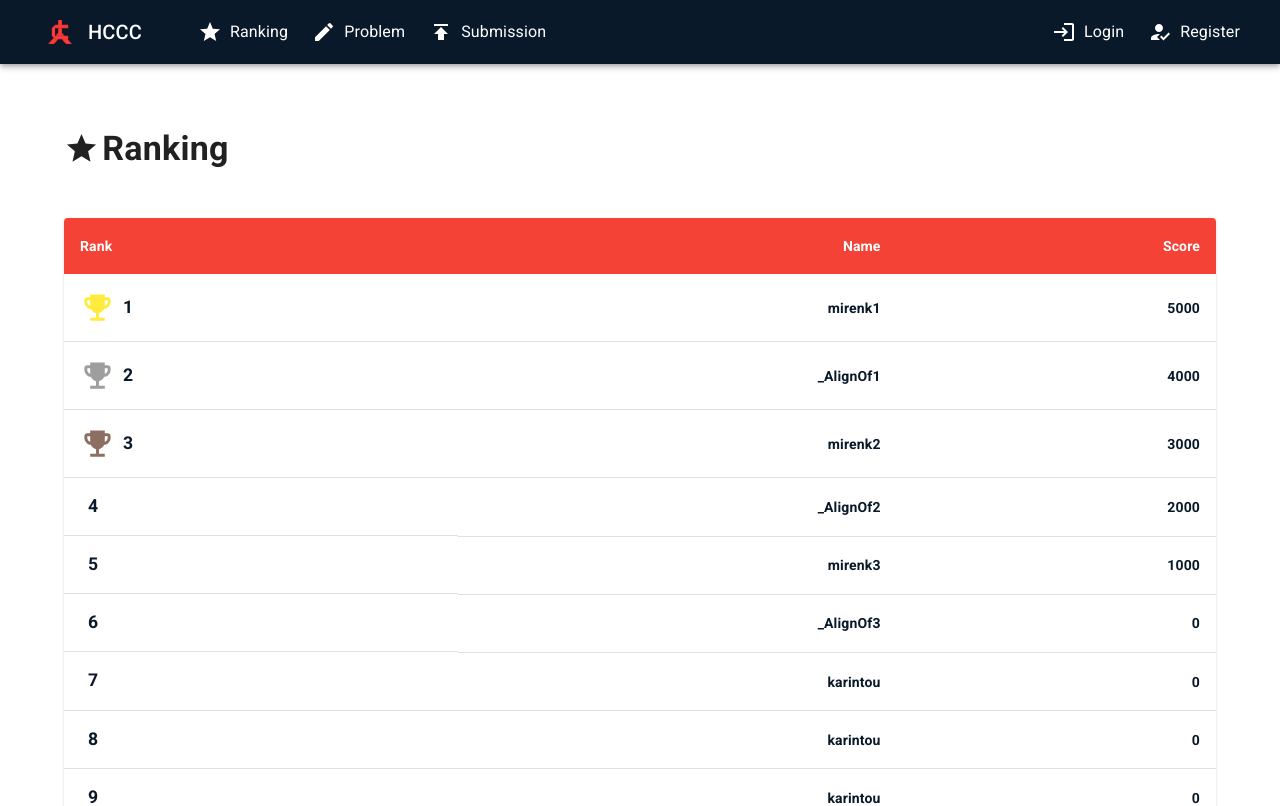
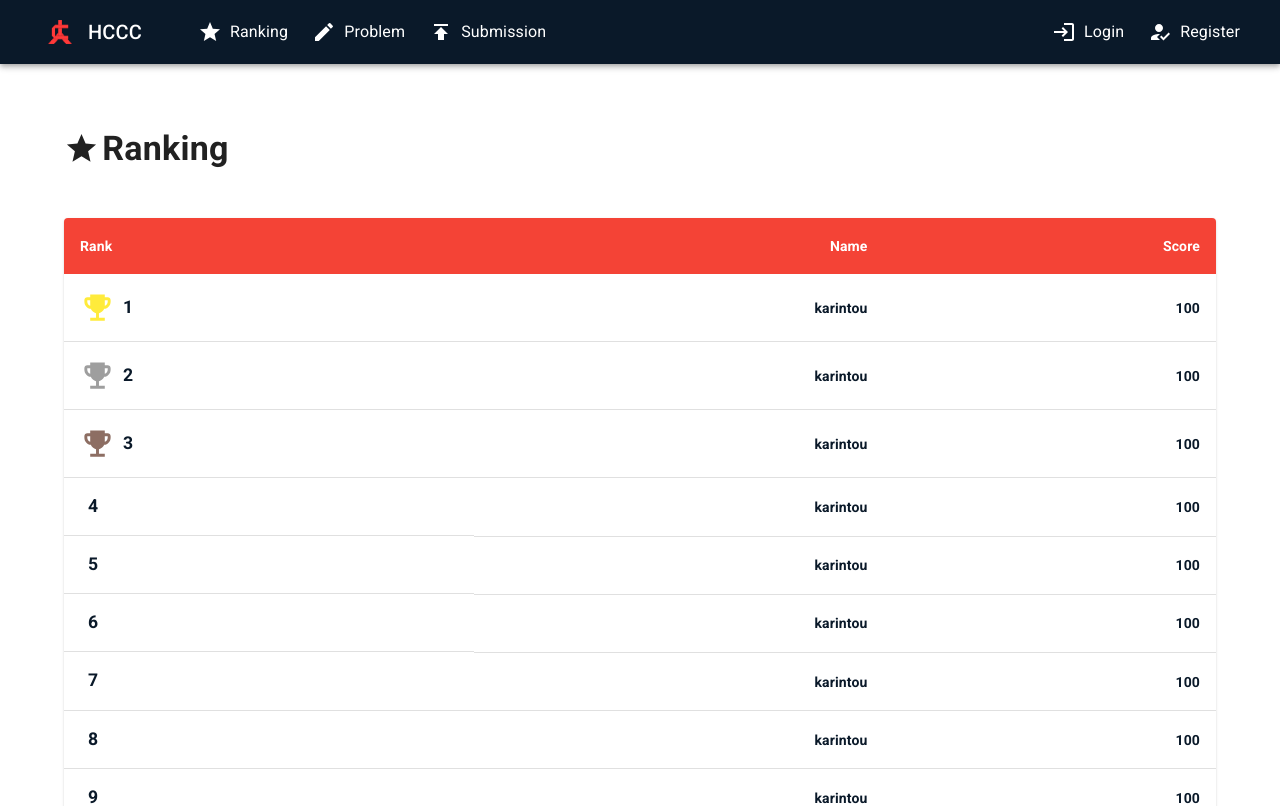
Before and after one commit to HumanCCompilerContest/Human-C-Compiler-Contest_frontend, a Next.js app: page /ranking in a window 1280 px wide. Shown: the top 806 px of the page. Built offline with nearby package versions, Linux system fonts and the light colour scheme.

Commit message:
add fetch ranking

```diff
--- a/src/components/molecules/RankingTable.tsx
+++ b/src/components/molecules/RankingTable.tsx
@@ -7,29 +7,25 @@ import TableContainer from '@mui/material/TableContainer'
 import TableHead from '@mui/material/TableHead'
 import TableRow from '@mui/material/TableRow'
 import { styled } from '@mui/material/styles'
+import Backdrop from '@mui/material/Backdrop'
+import CircularProgress from '@mui/material/CircularProgress'
 import * as React from 'react'
 
-const createData = (rank: number, name: string, score: number) => {
-  return { rank, name, score }
-}
-
-const rows = [
-  createData(1, 'mirenk1', 5000),
-  createData(2, '_AlignOf1', 4000),
-  createData(3, 'mirenk2', 3000),
-  createData(4, '_AlignOf2', 2000),
-  createData(5, 'mirenk3', 1000),
-  createData(6, '_AlignOf3', 0),
-  createData(7, 'karintou', 0),
-  createData(8, 'karintou', 0),
-  createData(9, 'karintou', 0),
-  createData(10, 'karintou', 0),
-  createData(11, 'karintou', 0),
-  createData(12, 'karintou', 0),
-  createData(13, 'karintou', 0),
-]
+import { useRanking } from '@/features/api'
 
 const BasicTable = () => {
+  const { rankingResponse, isLoading } = useRanking()
+
+  if (isLoading || !rankingResponse) {
+    return (
+      <Backdrop sx={{ color: '#fff' }} open>
+        <CircularProgress color='inherit' />
+      </Backdrop>
+    )
+  }
+
+  const rankingList = rankingResponse.items
+
   return (
     <TableContainer component={Paper} sx={{ margin: '3rem 0' }}>
       <Table sx={{ minWidth: 650 }} aria-label='simple table'>
@@ -41,7 +37,7 @@ const BasicTable = () => {
           </StyledTableRow>
         </TableHead>
         <TableBody>
-          {rows.map((row) => (
+          {rankingList.map((row) => (
             <StyledTableRow
               key={row.rank}
               sx={{ '&:last-child td, &:last-child th': { border: 0 } }}
@@ -65,7 +61,7 @@ const BasicTable = () => {
                   {row.rank}
                 </span>
               </StyledTableCell>
-              <StyledTableCell align='right'>{row.name}</StyledTableCell>
+              <StyledTableCell align='right'>{row.userName}</StyledTableCell>
               <StyledTableCell align='right'>{row.score}</StyledTableCell>
             </StyledTableRow>
           ))}
--- a/src/features/api.ts
+++ b/src/features/api.ts
@@ -6,6 +6,7 @@ import {
   ResponseBase,
   ProblemListResponse,
   ProblemResponse,
+  RankingResponse,
 } from '@/features/types'
 
 const MeFetcher = (url: string): Promise<UserResponse> => {
@@ -17,6 +18,10 @@ const ProblemListFetcher = (url: string): Promise<ProblemListResponse> => {
 }
 
 const ProblemFetcher = (url: string): Promise<ProblemResponse> => {
+  return fetch(url).then((res) => res.json())
+}
+
+const RankingFetcher = (url: string): Promise<RankingResponse> => {
   return fetch(url).then((res) => res.json())
 }
 
@@ -45,6 +50,16 @@ export const useProblem = (id: number) => {
 
   return {
     problemResponse: data,
+    isLoading: !error && !data,
+    isError: error,
+  }
+}
+
+export const useRanking = () => {
+  const { data, error } = useSWR(`/api/ranking/`, RankingFetcher)
+
+  return {
+    rankingResponse: data,
     isLoading: !error && !data,
     isError: error,
   }
```
